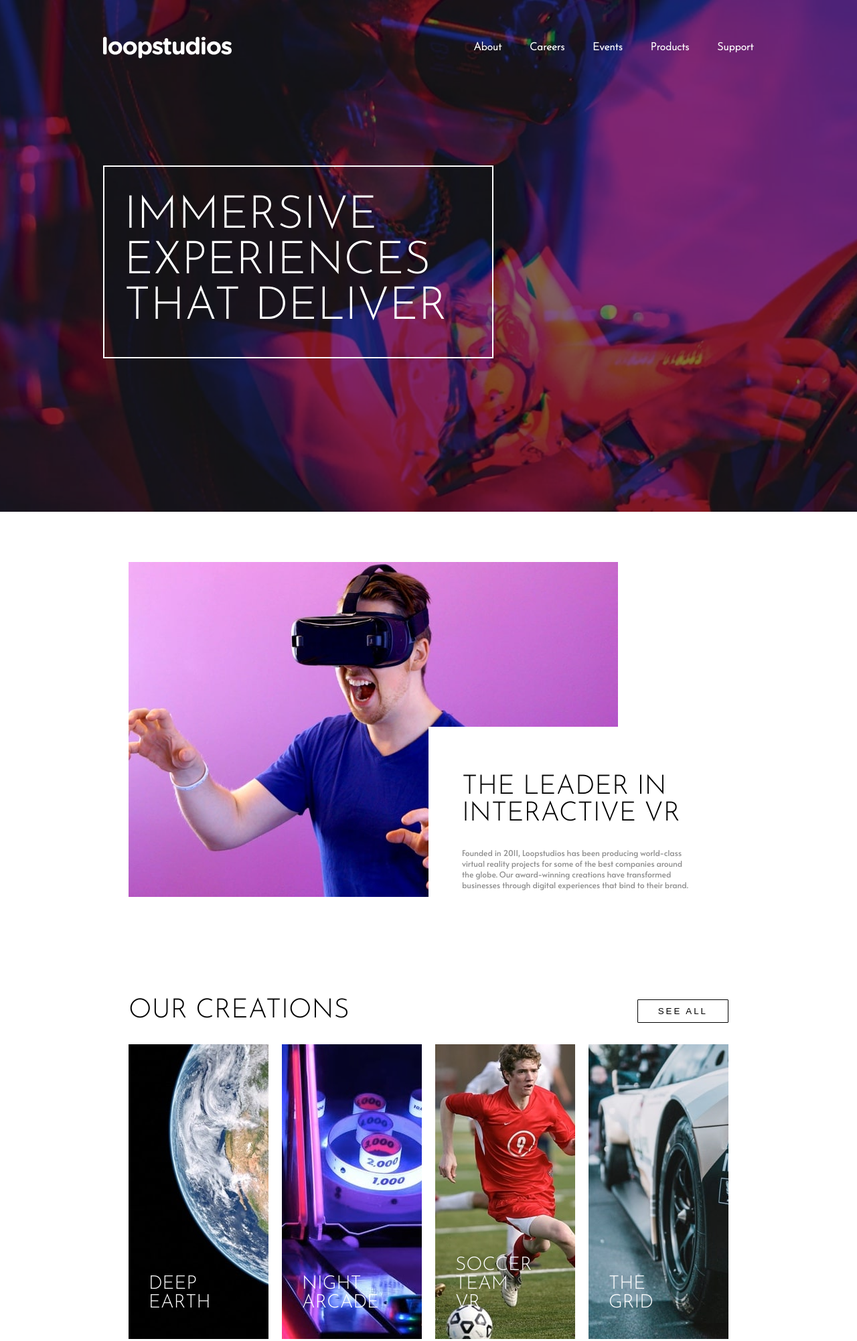
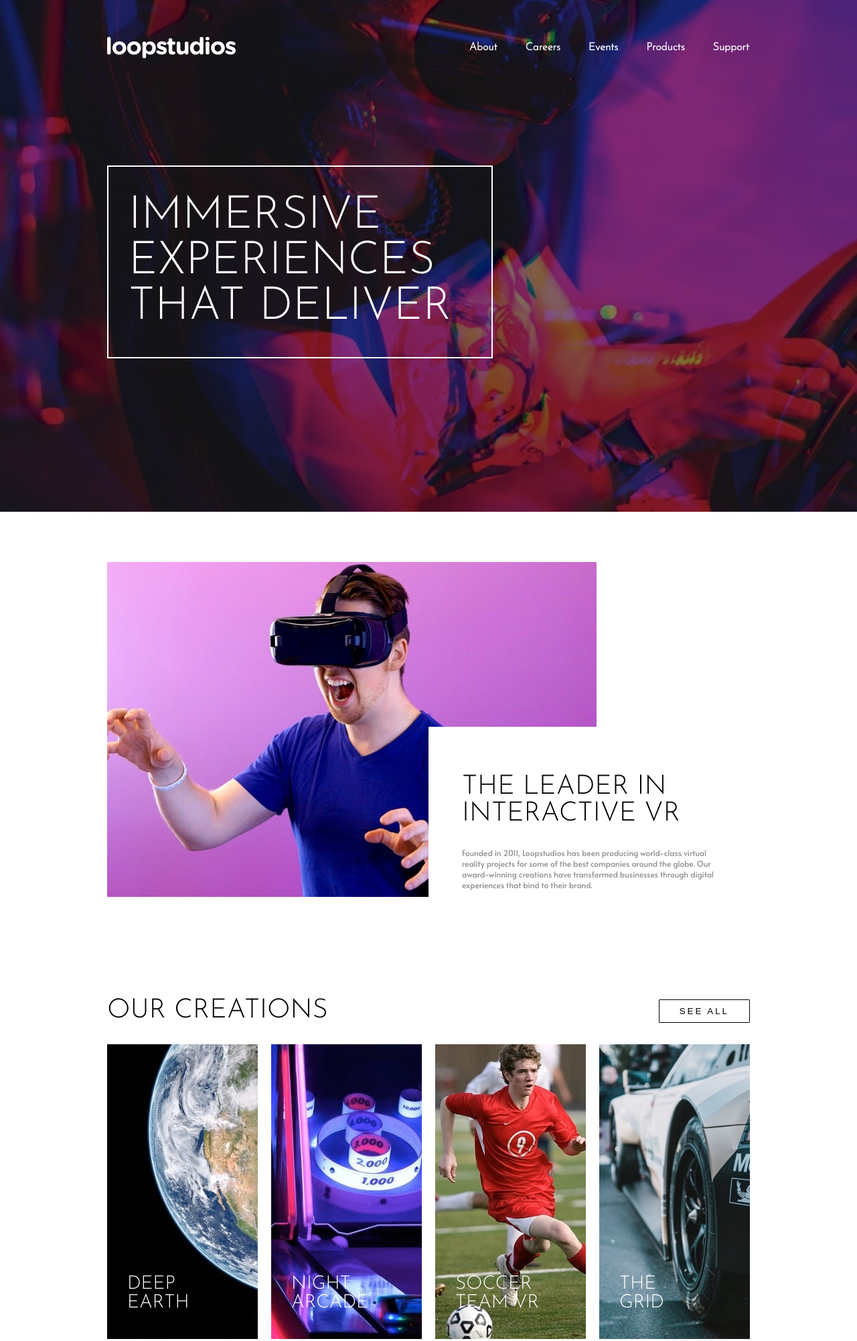
Before and after one commit to DanSalazar/Loopstudios-page, a plain HTML site: page index.html in a window 1280 px wide. Shown: the top 2002 px of the page at 67% size. Drawn offline with Linux system fonts and the light colour scheme.

Commit message:
adjust container

```diff
--- a/styles/styles.css
+++ b/styles/styles.css
@@ -365,7 +365,7 @@ footer .footer__copy a {
     }
 
     .container__1 {
-        width: 76%;
+        width: 75%;
     }
 
     .navbar__ul {
@@ -452,7 +452,7 @@ footer .footer__copy a {
     /* creations */
 
     .container__2 {
-        width: 70%;
+        width: 75%;
     }
 
     .creations__top {
@@ -553,7 +553,7 @@ footer .footer__copy a {
     }
 
     .container__3 {
-        width: 70%;
+        width: 75%;
         display:flex;
         justify-content: space-between;
     }
```
